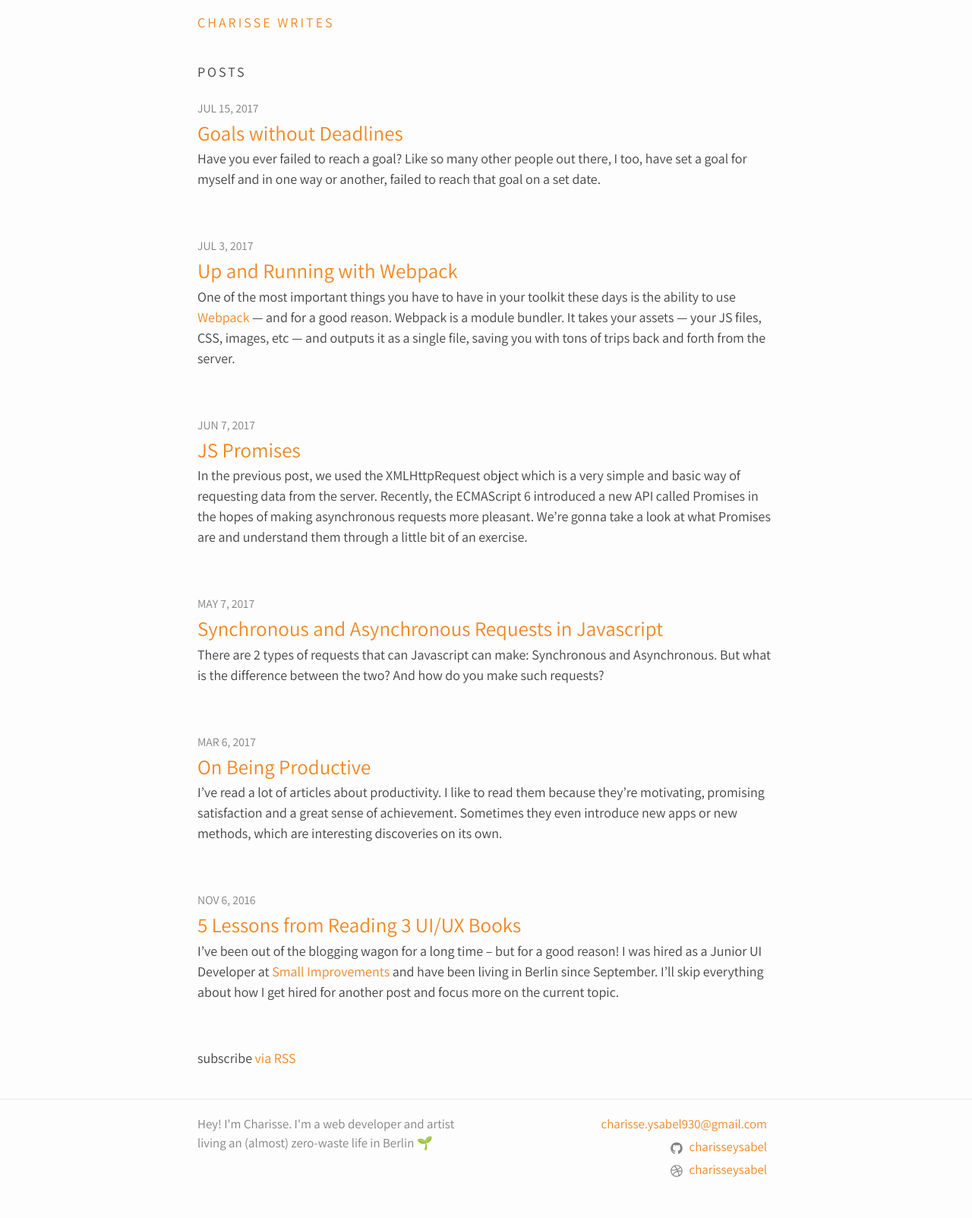
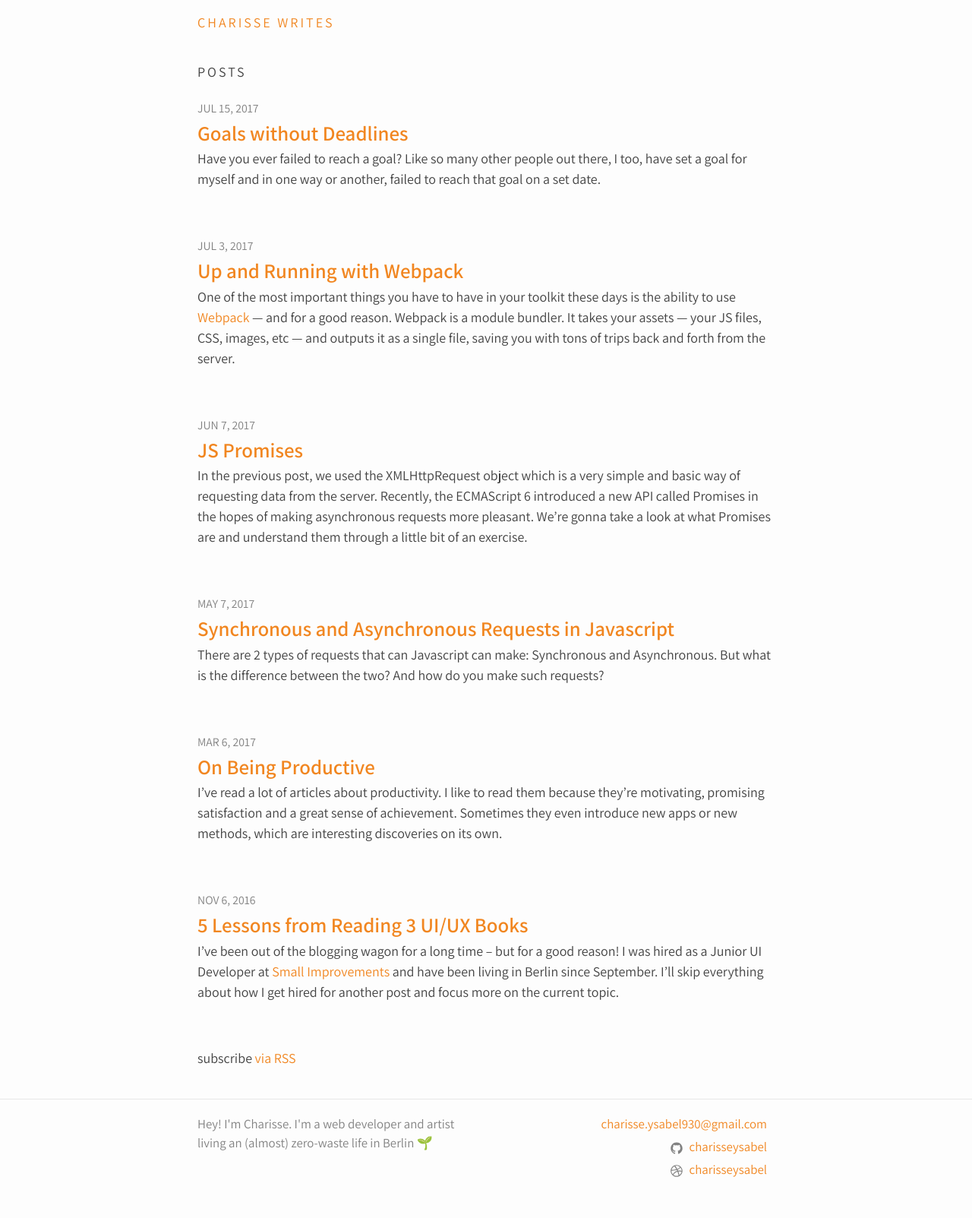
Before and after one commit to charisseysabel/chysbl-blog, a Jekyll site: the page built from index.md, in a window 1280 px wide. Shown: the whole page at 76% size. Built offline with Jekyll 4.4.1, drawn with Linux system fonts in a browser that asks for light colours.

Commit message:
feat(home) make blogpost items font-weight thicker

```diff
--- a/_sass/minima/_layout.scss
+++ b/_sass/minima/_layout.scss
@@ -196,6 +196,7 @@
 
     h2 {
       margin-bottom: 0;
+      font-weight: $semi-bold;
     }
   }
 }
```
Also changed, not shown: 1 other file.
